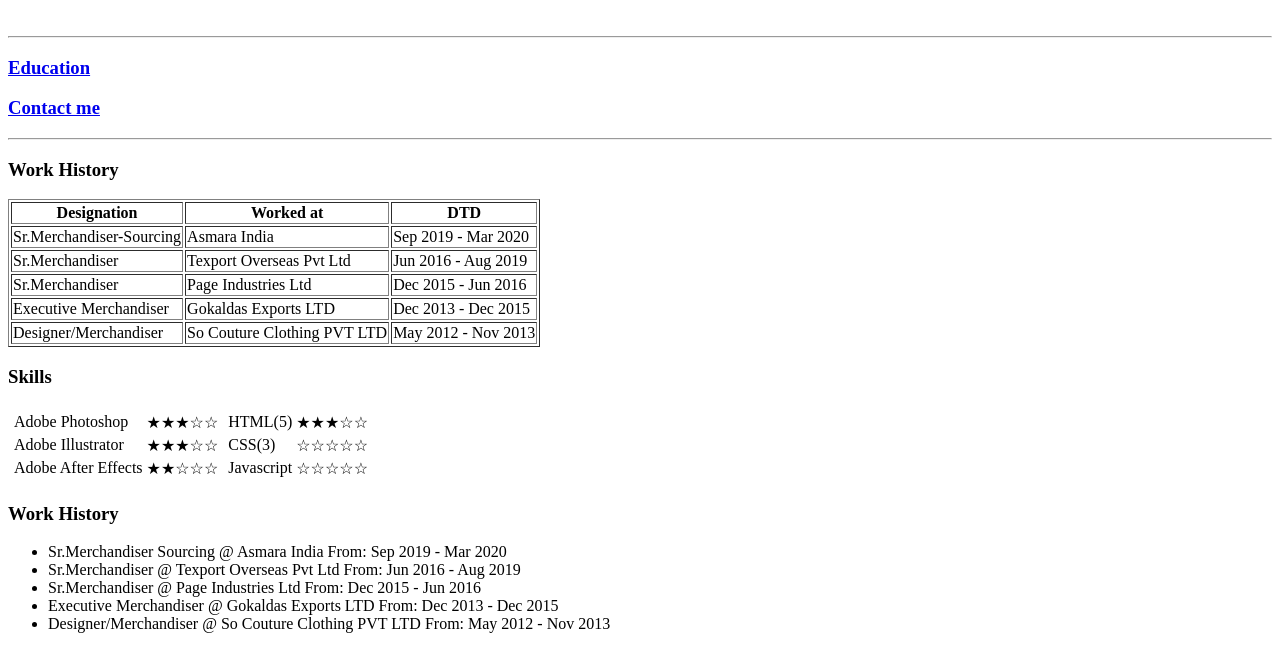
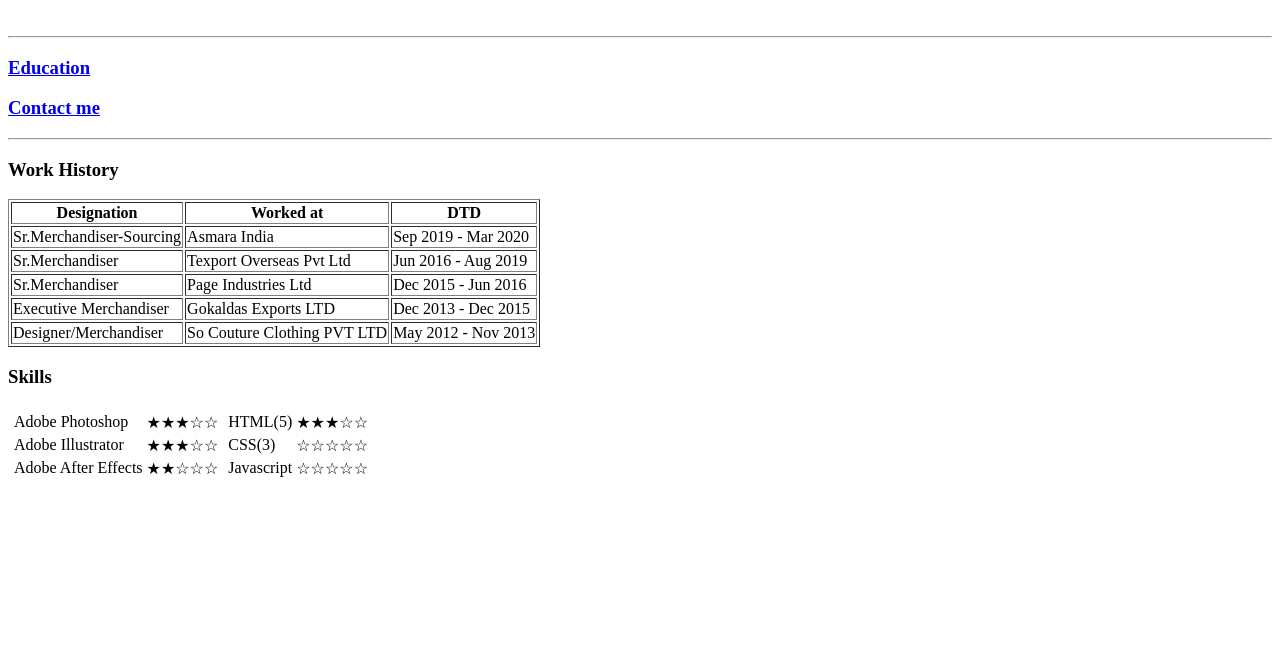
Before and after one commit to raksh0305/cv, a plain HTML site: page index.html in a window 1280 px wide. Shown: the part 188-837 px from the top of the page. After the commit the page ends 800 px from the top, so only its background shows below. Drawn offline with Linux system fonts and the light colour scheme.

Commit message:
removed work history which was repeated

```diff
--- a/index.html
+++ b/index.html
@@ -102,20 +102,6 @@
   </tr>
 </table>
 
-
-
-
-
-
-  <h3>Work History</h3>
-  <ul>
-    <li>Sr.Merchandiser Sourcing @ Asmara India From: Sep 2019 - Mar 2020</li>
-    <li>Sr.Merchandiser @ Texport Overseas Pvt Ltd From: Jun 2016 - Aug 2019</li>
-    <li>Sr.Merchandiser @ Page Industries Ltd From: Dec 2015 - Jun 2016</li>
-    <li>Executive Merchandiser @ Gokaldas Exports LTD From: Dec 2013 - Dec 2015</li>
-    <li>Designer/Merchandiser @ So Couture Clothing PVT LTD From: May 2012 - Nov 2013</li>
-  </ul>
-
 </body>
 
 </html>
```
